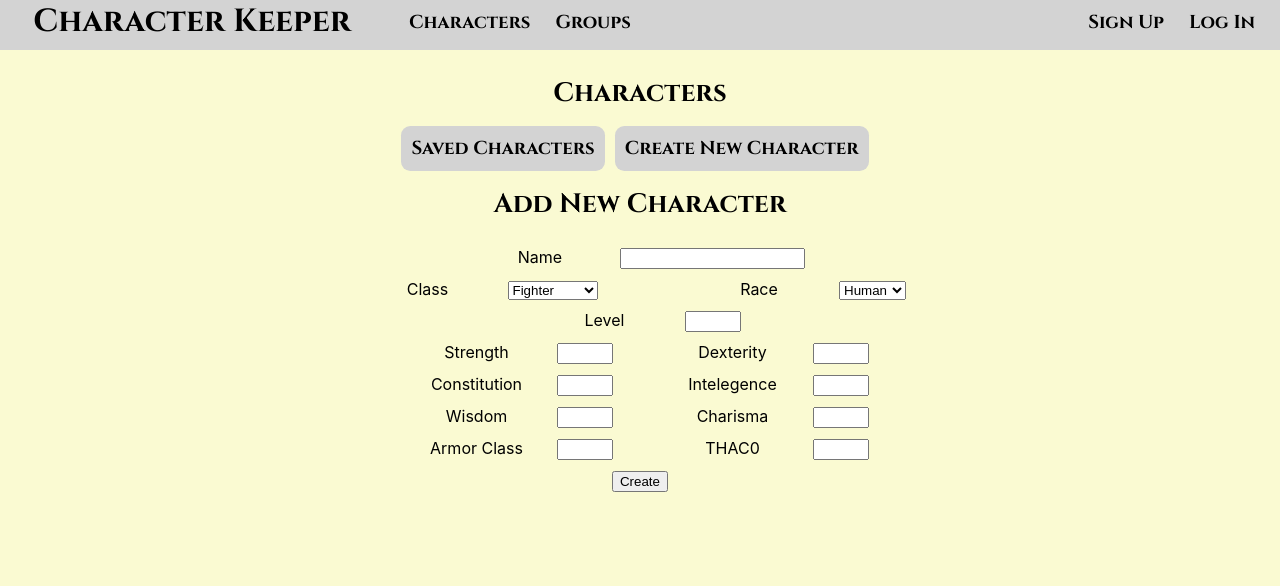
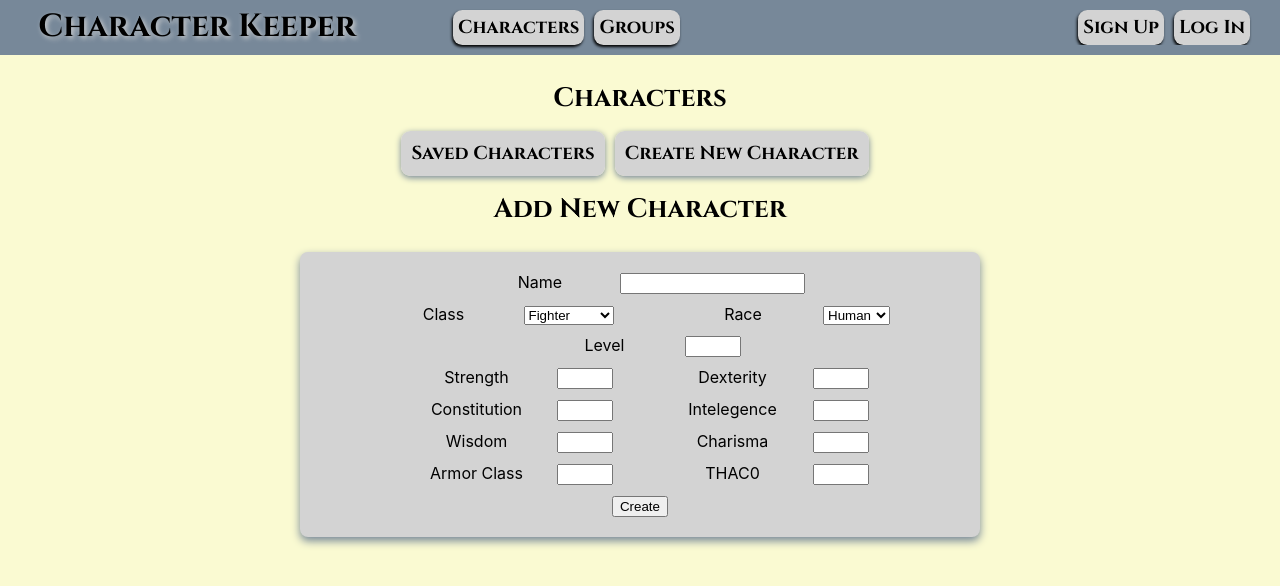
Before and after one commit to CramerG/Character-Keeper, a React (Create React App) app in the folder client/: page /characters/add in a window 1280 px wide. Shown: the top 586 px of the page. Built offline with nearby package versions, Linux system fonts and the light colour scheme.

Commit message:
updated styling

```diff
--- a/client/src/components/CharacterAdd.js
+++ b/client/src/components/CharacterAdd.js
@@ -42,11 +42,12 @@ const CharacterAdd = props => {
     return(
         <div>
             <div className="sectionHeader">Add New Character</div>
-            <form onSubmit={onSubmitHandler}>
-                <div className="field">
+            <form onSubmit={onSubmitHandler} className="charForm">
+                <div className="fieldWrapperW">
                     <label className="label">Name</label>
                     <input type="text" onChange={(e) => {setName(e.target.value)}}/>
                 </div>
+                <div className="clearBoth"/>
                 <div className="fieldWrapperW">
                     <div className="statW">
                         <label className="label">Class</label>
--- a/client/src/styles/Navbar.styles.css
+++ b/client/src/styles/Navbar.styles.css
@@ -1,9 +1,9 @@
 @import url('https://fonts.googleapis.com/css2?family=Cinzel:wght@400;700;900&display=swap');
 
 .navbar{
-    min-height: 50px;
+    min-height: 55px;
     width: 100%;
-    background-color: lightgray;
+    background-color: lightslategray;
 }
 
 .title{
@@ -12,23 +12,30 @@
     float: left;
     width: 30%;
     font-weight: 700;
+    padding: 5px;
+    text-shadow: 2px 2px 5px lightgrey;
 }
 
 .links{
     top: 50%;
     float: right;
-    width: 70%;
+    width: 65%;
     margin-top: 10px;
 }
 
 .linkText{
     font-family: 'Cinzel', serif;
     float: left;
-    padding-left: 25px;
+    padding: 5px;
+    margin-left: 5px;
+    margin-right: 5px;
     text-decoration: none;
     font-size: 14pt;
     color: black;
     font-weight: 700;
+    background-color: lightgray;
+    border-radius: 0.5em;
+    box-shadow: -1px 2px 3px 0 black;
 }
 .linkText:visited{
     color: black;
--- a/client/src/styles/character.styles.css
+++ b/client/src/styles/character.styles.css
@@ -1,7 +1,6 @@
 .statL{
     margin: auto;
     width: 50%;
-    margin-bottom: 10px;
     float: left;
 }
 .statR{
@@ -13,19 +12,20 @@
 .statW{
     margin: auto;
     width: 50%;
-    margin-bottom: 10px;
     float: left;
 }
 .clearBoth{
     clear: both;
 }
 .fieldWrapper{
-    width: 40%;
+    width: 80%;
     margin: auto;
+    margin-bottom: 10px;
 }
 .fieldWrapperW{
-    width: 50%;
+    width: 90%;
     margin: auto;
+    margin-bottom: 10px;
 }
 .interiorLinkText{
     font-family: 'Cinzel', serif;
@@ -37,6 +37,7 @@
     background-color: lightgray;
     margin-right: 10px;
     border-radius: .5em;
+    box-shadow: 0 2px 6px 0 lightslategray;
 }
 .infoLine{
     font-family: 'Cinzel', serif;
@@ -49,4 +50,16 @@
     width: 50%;
     margin: auto;
     margin-bottom: 20px;
+    padding: 5px;
+    background-color: lightgray;
+    border-radius: 0.25em;
+    box-shadow: 0 4px 8px 0 lightslategray;
 }
+.charForm{
+    padding: 20px;
+    width:50%;
+    margin: auto;
+    background-color: lightgray;
+    border-radius: 0.5em;
+    box-shadow: 0 4px 8px 0 lightslategray;
+}
```
